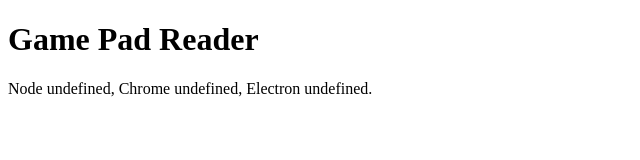
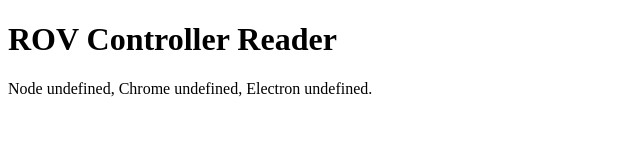
Before and after one commit to octalope/rov-controller, an Electron app: page src/index.html in a window 800 px wide. Shown: the whole page, without its empty margins (0-640 px from the left). Drawn offline with Linux system fonts and the light colour scheme.

Commit message:
rename UI to ROV Controller

```diff
--- a/src/index.html
+++ b/src/index.html
@@ -2,12 +2,12 @@
 <html>
   <head>
     <meta charset="UTF-8">
-    <title>Hello World!</title>
+    <title>ROV Controller</title>
     <!-- https://electronjs.org/docs/tutorial/security#csp-meta-tag -->
     <meta http-equiv="Content-Security-Policy" content="script-src 'self' 'unsafe-inline';" />
   </head>
   <body>
-    <h1>Game Pad Reader</h1>
+    <h1>ROV Controller Reader</h1>
     Node <script>document.write(process.versions.node)</script>,
     Chrome <script>document.write(process.versions.chrome)</script>,
     Electron <script>document.write(process.versions.electron)</script>.
```
